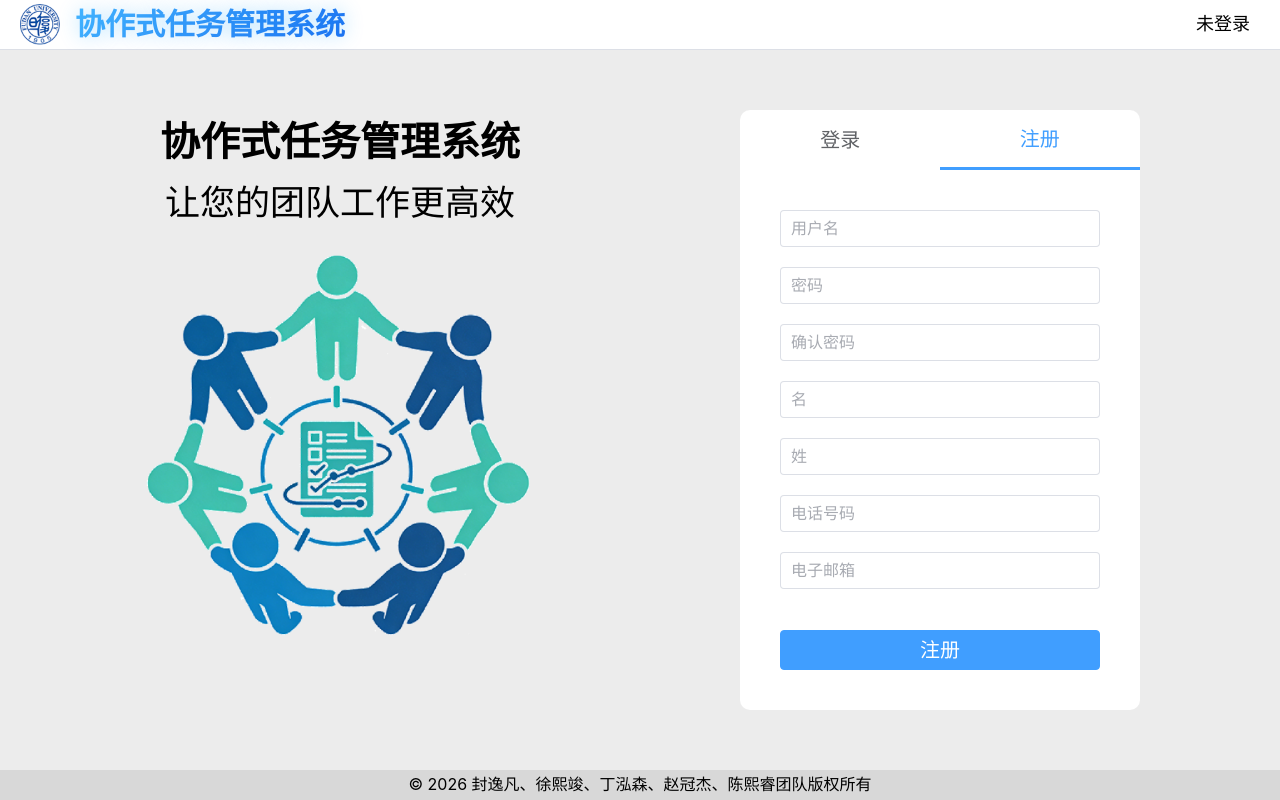
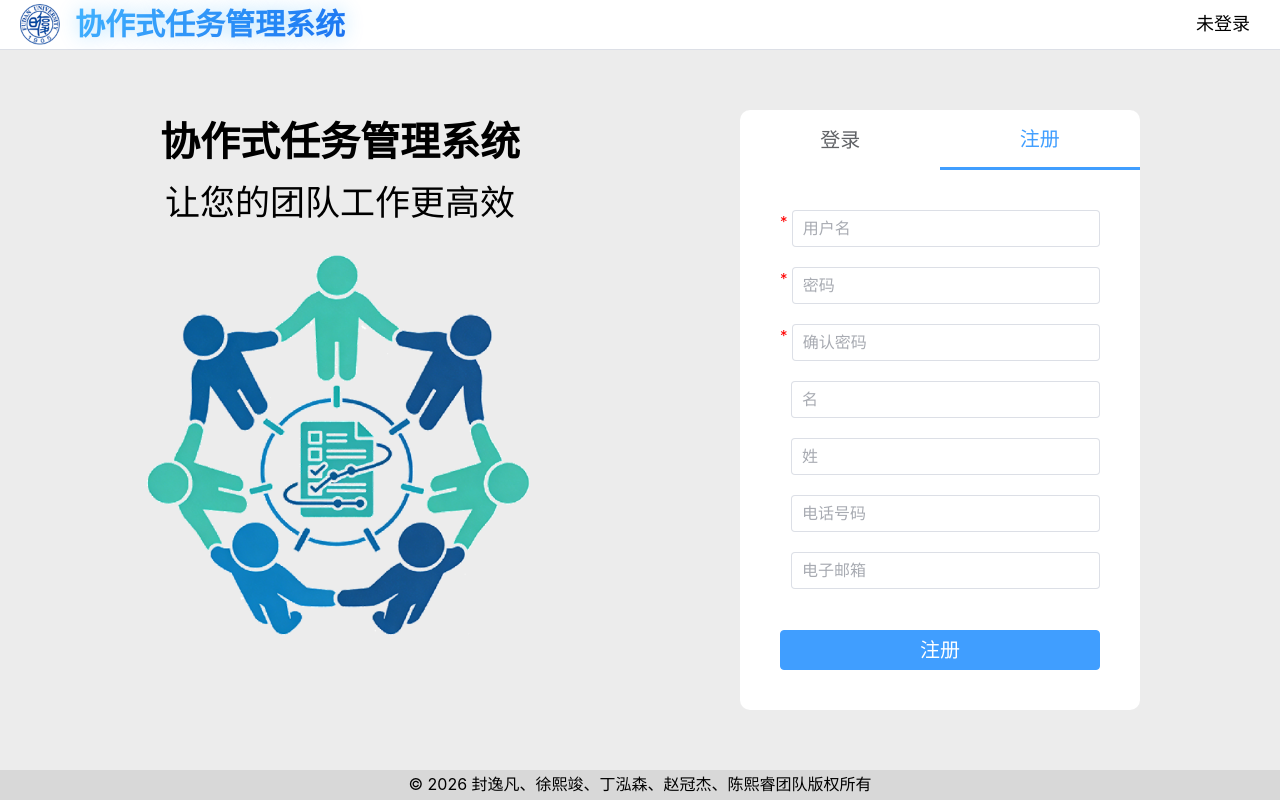
Before and after one commit to maxfyf/Software-Engineering, a Vue app in the folder frontend/: page /login in a window 1280 px wide. Both pictures are taken after a click on the button "注册". Built offline with nearby package versions, Linux system fonts and the light colour scheme; no server answers.

Commit message:
hotfix: optional extra user information

```diff
--- a/frontend/src/store/user.js
+++ b/frontend/src/store/user.js
@@ -160,7 +160,7 @@ export const validateUsername = (username) => {
  */
 export const validatePhone = (phoneNum) => {
     if (!phoneNum) {
-        return false
+        return true
     }
     return /^\d{8}$|^\d{11}$/.test(phoneNum)
 }
@@ -172,7 +172,7 @@ export const validatePhone = (phoneNum) => {
  */
 export const validateEmail = (emailAddr) => {
     if (!emailAddr) {
-        return false
+        return true
     }
     return /^[^@]+@[^@]+\.[^@]+$/.test(emailAddr)
 }
--- a/frontend/src/views/LoginView.vue
+++ b/frontend/src/views/LoginView.vue
@@ -136,12 +136,17 @@ export default {
             </div>
 
             <div v-else class="inner-box">
+              <div class="item">
+                <span class="star">*&nbsp;</span>
                 <el-input
                     class="input"
                     v-model="username"
                     type="text"
                     placeholder="用户名"
                 />
+              </div>
+              <div class="item">
+                <span class="star">*&nbsp;</span>
                 <el-input
                     class="input"
                     v-model="first_time_password"
@@ -149,6 +154,9 @@ export default {
                     placeholder="密码"
                     show-password
                 />
+              </div>
+              <div class="item">
+                <span class="star">*&nbsp;</span>
                 <el-input
                     class="input"
                     v-model="repeated_password"
@@ -156,30 +164,39 @@ export default {
                     placeholder="确认密码"
                     show-password
                 />
+              </div>
+              <div class="item">
                 <el-input
-                  class="input"
+                    class="input-with-margin"
                     v-model="first_name"
                     type="text"
                     placeholder="名"
                 />
+              </div>
+              <div class="item">
                 <el-input
-                  class="input"
+                    class="input-with-margin"
                     v-model="last_name"
                     type="text"
                     placeholder="姓"
                 />
+              </div>
+              <div class="item">
                 <el-input
-                  class="input"
+                    class="input-with-margin"
                     v-model="phone"
                     type="tel"
                     placeholder="电话号码"
                 />
+              </div>
+              <div class="item">
                 <el-input
-                  class="input"
+                    class="input-with-margin"
                     v-model="email"
                     type="email"
                     placeholder="电子邮箱"
                 />
+              </div>
               <div class="spacer"/>
               <el-button
                   type="primary"
@@ -303,6 +320,16 @@ export default {
   gap: 20px;
 }
 
+.item {
+  width: 100%;
+  display: flex;
+  flex-direction: row;
+}
+
+.star {
+  color: red;
+}
+
 .input :deep(.el-input__inner) {
   width: 100%;
   height: 35px;
@@ -310,6 +337,21 @@ export default {
 }
 
 .input :deep(.el-icon) {
+  color: #222222;
+  cursor: pointer;
+}
+
+.input-with-margin {
+  margin-left: 11px;
+}
+
+.input-with-margin :deep(.el-input__inner) {
+  width: 100%;
+  height: 35px;
+  font-size: medium;
+}
+
+.input-with-margin :deep(.el-icon) {
   color: #222222;
   cursor: pointer;
 }
```
Lines whose indentation alone changed are shown as unchanged.
